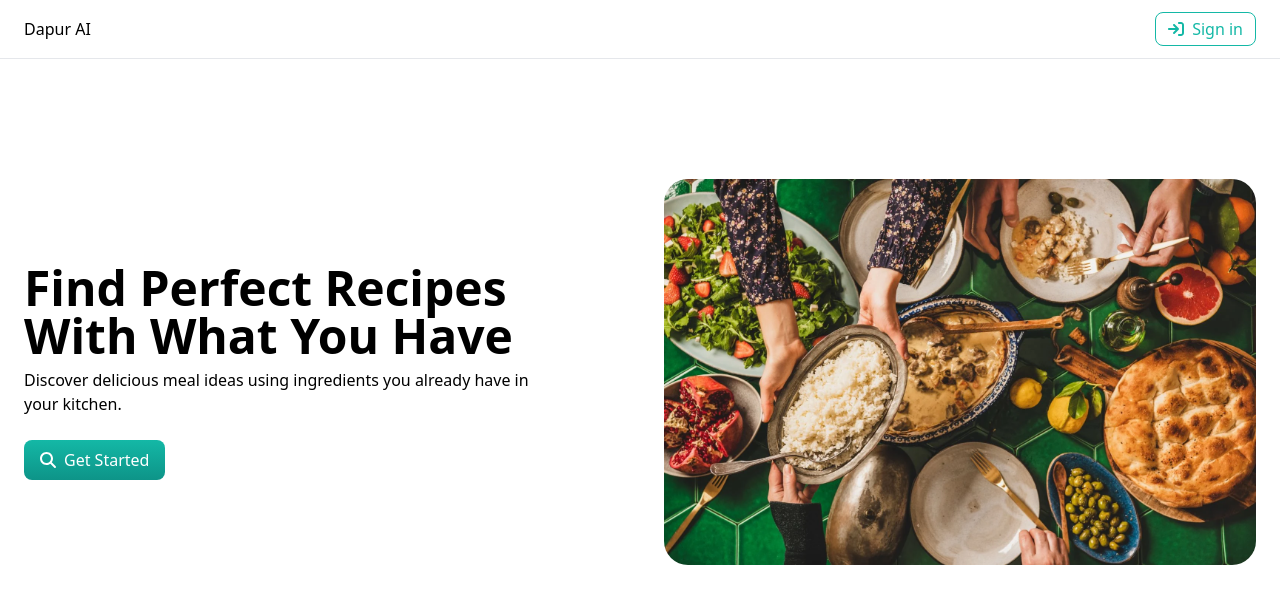
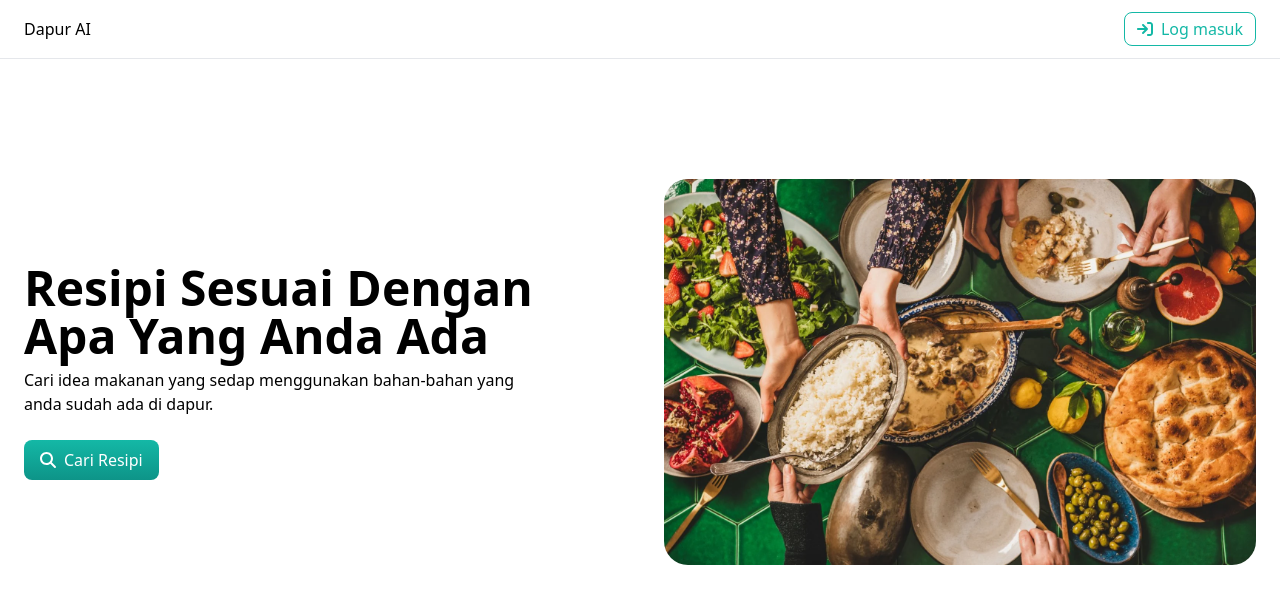
Before and after one commit to rulkimi/dapur-ai, a Vue app in the folder client/: page / in a window 1280 px wide. Shown: the top 604 px of the page. Built offline with nearby package versions, Linux system fonts and the light colour scheme.

Commit message:
change to malay

```diff
--- a/client/src/components/app-header.vue
+++ b/client/src/components/app-header.vue
@@ -7,7 +7,7 @@ import Button from './button.vue';
     <div class="max-w-7xl mx-auto py-3 px-6 flex items-center justify-between">
       <div>Dapur AI</div>
       <Button variant="primary-outline" icon="arrow-right-to-bracket">
-        Sign in
+        Log masuk
       </Button>
     </div>
   </header>
--- a/client/src/components/home/hero-section.vue
+++ b/client/src/components/home/hero-section.vue
@@ -6,10 +6,10 @@ import Button from '../button.vue'
   <section class="flex flex-col md:flex-row items-center gap-12 md:my-24">
     <div class="space-y-6 md:w-1/2">
       <div class="space-y-2">
-        <h1 class="text-5xl font-semibold">Find Perfect Recipes With What You Have</h1>
-        <span class="block max-w-lg">Discover delicious meal ideas using ingredients you already have in your kitchen.</span>
+        <h1 class="text-5xl font-semibold">Resipi Sesuai Dengan Apa Yang Anda Ada</h1>
+        <span class="block max-w-lg">Cari idea makanan yang sedap menggunakan bahan-bahan yang anda sudah ada di dapur.</span>
       </div>
-      <Button size="lg" icon="magnifying-glass">Get Started</Button>
+      <Button size="lg" icon="magnifying-glass">Cari Resipi</Button>
     </div>
     <div class="md:w-1/2">
       <img
```
